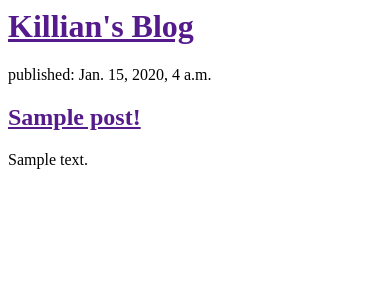
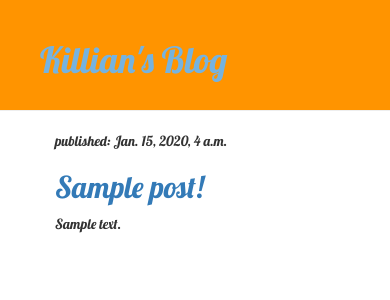
Before and after one commit to adhoc434/my-first-blog, a Django app: template blog/templates/blog/post_list.html in a window 390 px wide. Shown: the top 300 px of the page. Run offline with Django 3.2, Linux system fonts and the light colour scheme; the template is opened without the code that fills it: values that come from a table or form of the project are taken from there, others are empty; tables that the repository leaves empty hold one stand-in row (values such as "Sample post"); some libraries are stand-ins or nearby versions.

Commit message:
Made things much prettier with css, first try

```diff
--- /dev/null
+++ b/blog/static/css/blog.css
@@ -0,0 +1,56 @@
+h1 a {
+	color:#76B3DF;
+	font-family: 'Lobster';
+}
+
+body {
+	font-family: 'Lobster';
+}
+
+.page-header {
+	background-color: #ff9400;
+	margin-top: 0;
+	padding:20px 20px 20px 40px;
+}
+
+.page-header h1, .page-header h1 a, .page-header h1 a:viited, .page-header h1 h1 a:active {
+	color: #ffffff;
+	font-size: 36 pt;
+	text-decoration: none;
+}
+
+.content {
+	margin-left: 40px;
+}
+
+h1, h2, h3, h4 {
+	font-family: 'Lobster', cursive;
+}
+
+.date {
+	float: right;
+	color: #828282;
+}
+
+.save {
+	float: right;
+}
+
+.post-form textarea, .post-form input {
+	width: 100%;
+}
+
+.top-menu, .top-menu:hover, .top-menu:visited {
+	color: #ffffff;
+	float: right;
+	font-size: 26pt;
+	margin-right: 20px;
+}
+
+.post {
+	margin-bottom: 70px;
+}
+
+.post h1 a, .post h1 a:visited {
+	color: #000000;
+}
--- a/blog/templates/blog/post_list.html
+++ b/blog/templates/blog/post_list.html
@@ -1,18 +1,30 @@
+{% load staticfiles %}
+
 <html>
 	<head>
+		<link rel="stylesheet" href="//maxcdn.bootstrapcdn.com/bootstrap/3.2.0/css/bootstrap.min.css">
+		<link href="http://fonts.googleapis.com/css?family=Lobster&subset=latin,latin-ext" rel="stylesheet" type="text/css">
+		<link rel="stylesheet" href = "//maxcdn.bootstrapcdn.com/bootstrap/3.2.0/css/bootstrap.min.css">
+		<link rel="stylesheet" href="{% static 'css/blog.css' %}">
+
 		<title>Killian's Blog</title>
 	</head>
 <body>
-	<div>
+	<div class="page-header">
 		<h1><a href="">Killian's Blog</a></h1>
 	</div>
-
-{% for post in posts %}
-	<div>
-		<p>published: {{ post.published_date }}</p>
-		<h2><a href="">{{ post.title }}!</a></h2>
-		<p>{{ post.text|linebreaks }} </p>
+<div class="content container">
+	<div class="row">
+		<div class="col-md-8">
+			{% for post in posts %}
+				<div class="posts">
+					<p>published: {{ post.published_date }}</p>
+					<h2><a href="">{{ post.title }}!</a></h2>
+					<p>{{ post.text|linebreaks }} </p>
+				</div>
+			{% endfor %}
+		</div>
 	</div>
-{% endfor %}
+</div>
 </body>
 </html>
```
